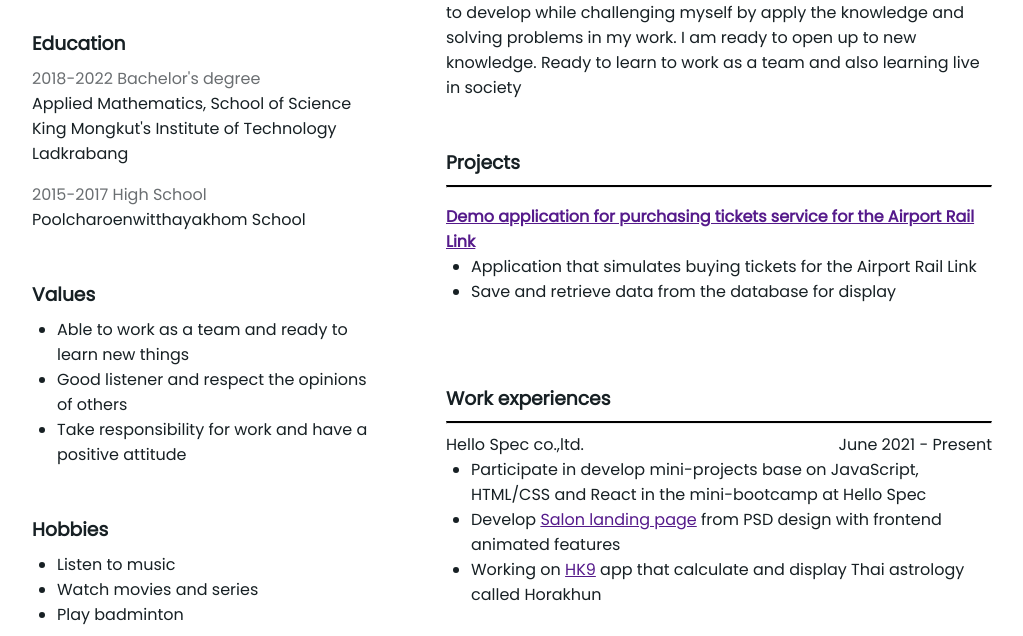
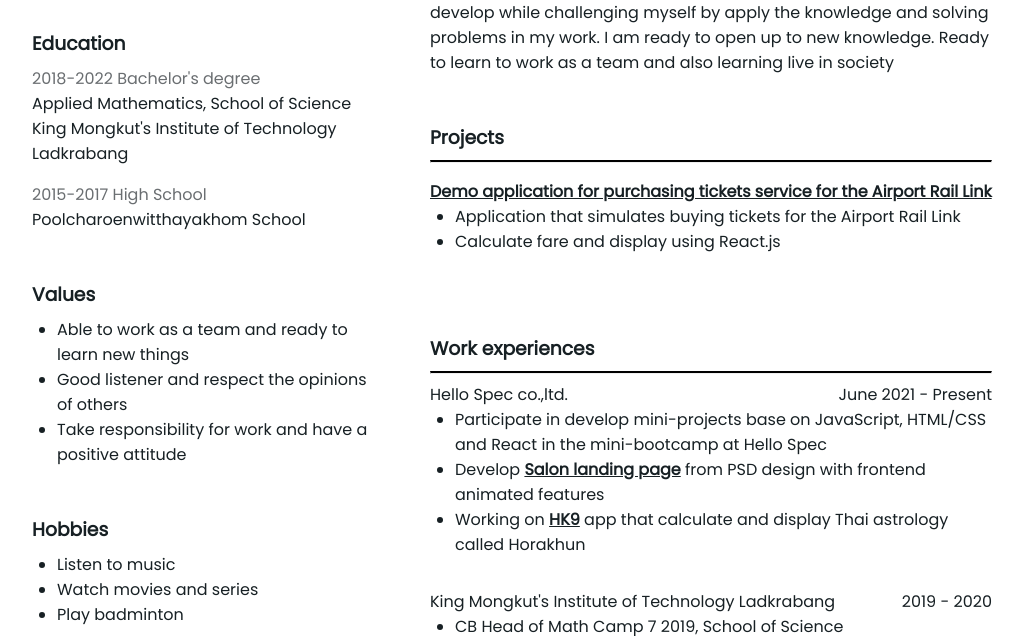
Before and after one commit to wannapornM/Resume_website, a React app: page / in a window 1280 px wide. Shown: the part 304-940 px from the top of the page, without its empty margins (128-1151 px from the left). Built offline with nearby package versions, Linux system fonts and the light colour scheme.

Commit message:
Add link for direct to each project

```diff
--- a/src/components/main.js
+++ b/src/components/main.js
@@ -52,7 +52,7 @@ export default function Main() {
       </aside>
 
       <main>
-        <section className="content content-top">
+        <section className="content-top">
           <h1>Wannaporn Dangkum</h1>
           <p>
             I am intersted in web application and Front-end Developer. I have
@@ -63,7 +63,7 @@ export default function Main() {
           </p>
         </section>
 
-        <section className="content content-project">
+        <section className="content-project">
           <h3>Projects</h3>
           <hr style={{ borderTop: "2px solid black" }} />
           <div className="project">
@@ -78,12 +78,12 @@ export default function Main() {
                 Application that simulates buying tickets for the Airport Rail
                 Link
               </li>
-              <li>Save and retrieve data from the database for display</li>
+              <li>Calculate fare and display using React.js</li>
             </ul>
           </div>
         </section>
 
-        <section className="content content-workExperience">
+        <section className="content-workExperience">
           <h3>Work experiences</h3>
           <hr style={{ borderTop: "2px solid black" }} />
           <div className="company">
@@ -96,12 +96,15 @@ export default function Main() {
               and React in the mini-bootcamp at Hello Spec
             </li>
             <li>
-              Develop <a href="">Salon landing page</a> from PSD design with
-              frontend animated features
+              Develop{" "}
+              <a href="https://glistening-kangaroo-c28d07.netlify.app/">
+                Salon landing page
+              </a>{" "}
+              from PSD design with frontend animated features
             </li>
             <li>
-              Working on <a href="">HK9</a> app that calculate and display Thai
-              astrology called Horakhun
+              Working on <a href="http://hk9.hellospec.work">HK9</a> app that
+              calculate and display Thai astrology called Horakhun
             </li>
           </ul>
           <div className="company">
@@ -121,7 +124,7 @@ export default function Main() {
           </div>
         </section>
 
-        <section className="content content-skill">
+        <section className="content-skill">
           <h3>Skills</h3>
           <hr style={{ borderTop: "2px solid black" }} />
           <ul>
--- a/src/style/main.scss
+++ b/src/style/main.scss
@@ -28,7 +28,7 @@ ul {
   .container-main {
     display: grid;
     grid-template-columns: 350px 1fr;
-    grid-gap: 4rem;
+    grid-gap: 3rem;
     padding: 3rem 2rem;
 
     aside {
@@ -78,6 +78,12 @@ ul {
       section {
         margin-bottom: 3rem;
       }
+
+      a {
+        color: #172024;
+        font-weight: 600;
+      }
+
       .project {
         padding: 0.5rem 0 2rem;
       }
```
